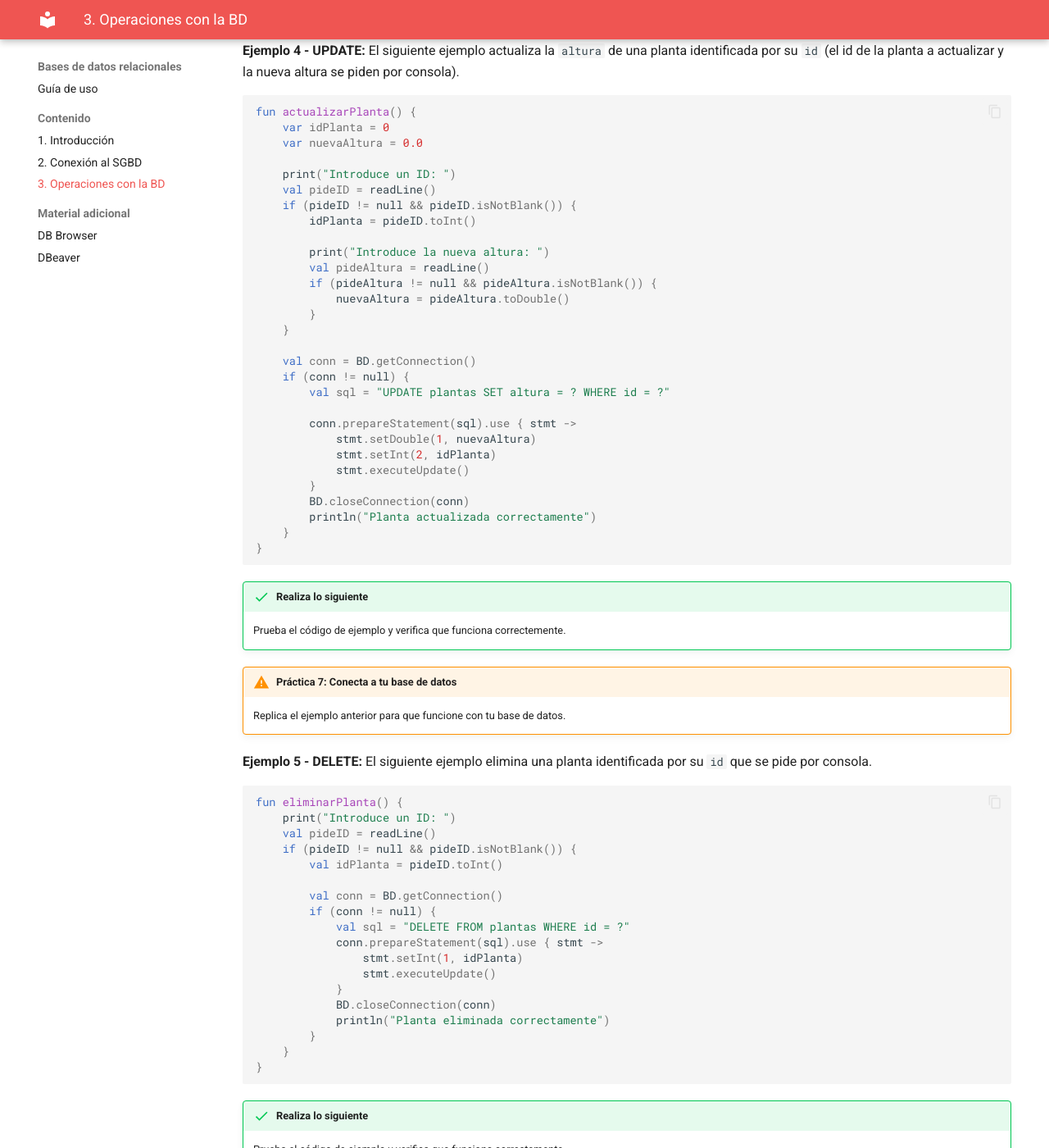
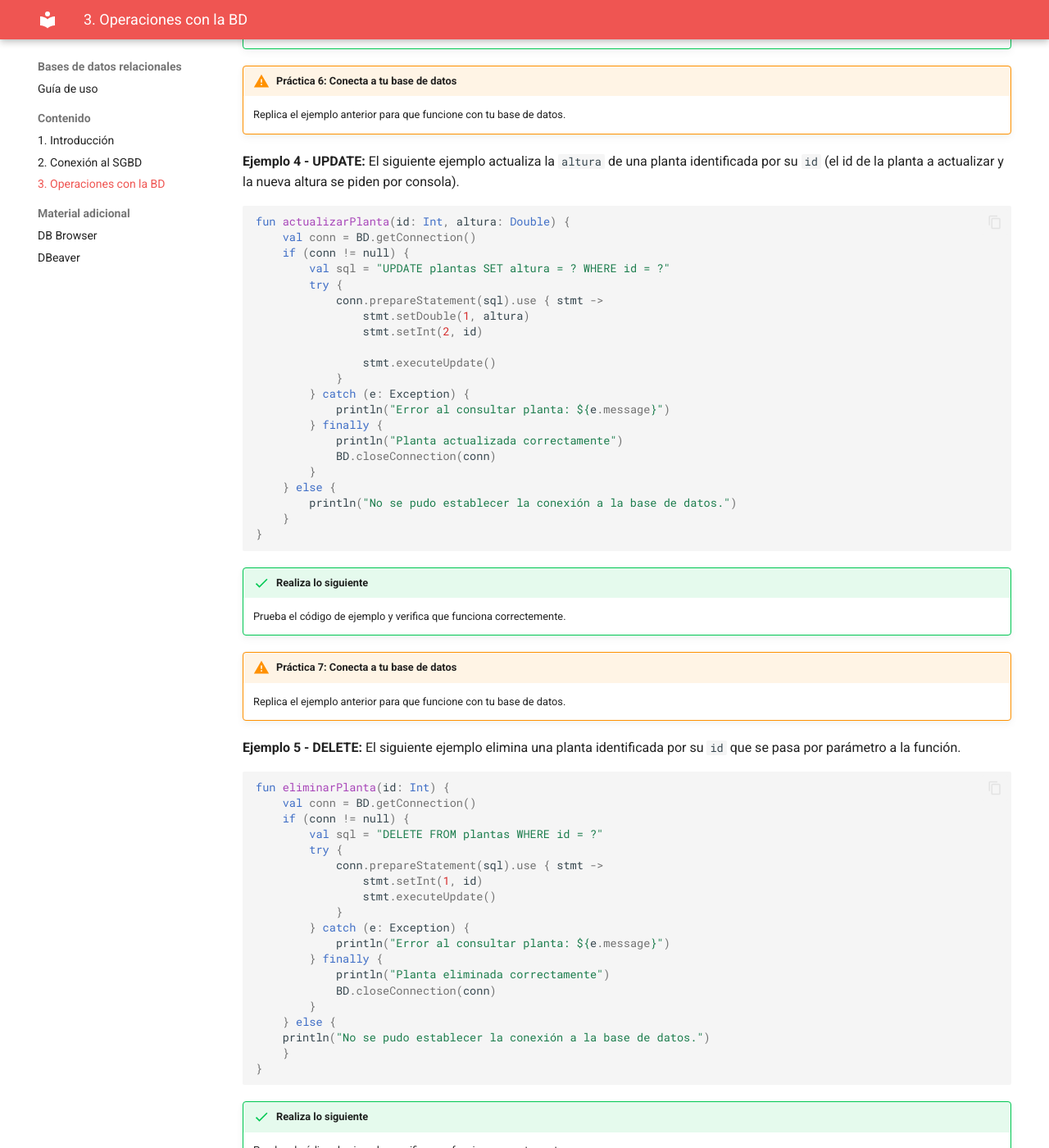
Before and after one commit to bpaterna/AD_BD_REL, an MkDocs documentation site: the page built from docs/3_operaciones.md, in a window 1280 px wide and 1400 px high, scrolled down 4210 px. Shown: the whole window at 82% size. Built offline with MkDocs 1.6.1 and Material for MkDocs 9.7.7, drawn with Linux system fonts in a browser that asks for light colours; some of the changed text lies outside the part shown.

Commit message:
Update 3_operaciones.md

````diff
--- a/docs/3_operaciones.md
+++ b/docs/3_operaciones.md
@@ -15,7 +15,7 @@ En **JDBC** (Java Database Connectivity), las operaciones sobre la base de datos
 | Ejecutar muchas veces con distintos valores         | `PreparedStatement` |
 | Crear tablas o sentencias SQL complejas que no cambian | `CreateStatement`
 
----
+
 - Los métodos **executeQuery()**, **executeUpdate()** y **execute()** se utilizan para ejecutar sentencias SQL, pero se usan en contextos diferentes. A continuación se muestra una tabla con el uso de cada uno:
 
 
@@ -26,7 +26,6 @@ Método|	Uso principal|	Tipo de sentencia SQL|	Resultado que devuelve
 **execute()**|No se sabe de antemano qué tipo de sentencia SQL se va a ejecutar (consulta o modificación)| Sentencias SQL que pueden devolver varios resultados| Booleano **true** si el resultado es un ResultSet (SELECT) y **false** si el resultado es un entero (INSERT, UPDATE, DELETE,CREATE, ALTER)
 
 
----
 
 <span class="mi_h2">Buenas prácticas</span>
 
@@ -54,33 +53,39 @@ Si no utilizas **use {}** en Kotlin (o try-with-resources en Java), entonces deb
 
 <span class="mi_h2">Ejemplos en SQlite</span>
 
-Los siguientes ejemplos se han realizado sobre la tabla `plantas`de la BD `plantas.sqlite` y se ha utilizado las funciones de conexión y desconexión programadas anteriormente en un objeto en un archivo **.kt** separado
+Los siguientes ejemplos se han realizado sobre la tabla `plantas`de la BD `plantas.sqlite` y se ha utilizado las funciones de conexión y desconexión programadas anteriormente en un objeto en un archivo **.kt** separado.
 
 
-**Ejemplo 1 - Consulta sin parámetros:** El siguiente ejemplo consulta toda la infromación de las plantas y la mustra por consola de forma ordenada:
+**Ejemplo 1 - Consulta sin parámetros:** El siguiente ejemplo consulta toda la información de las plantas y la muestra por consola.
 
 ``` kotlin
 fun consultarPlantas() {
     val conn = BD.getConnection()
     if (conn != null) {
         val sql = "SELECT * FROM plantas"
-        conn.prepareStatement(sql).use { stmt ->
+        try {
+            conn.createStatement().use { stmt ->
+                stmt.executeQuery(sql).use { rs ->
+                    println("Plantas encontradas:")
 
-            stmt.executeQuery().use { rs ->
-                println("Plantas encontradas:")
+                    while (rs.next()) {
+                        val idPlanta = rs.getInt("id")
+                        val nombreComun = rs.getString("nombre_comun")
+                        val nombreCientifico = rs.getString("nombre_cientifico")
+                        val frecuenciaRiego = rs.getInt("frecuencia_riego")
+                        val altura = rs.getDouble("altura")
 
-                while (rs.next()) {
-                    val idPlanta = rs.getString("id")
-                    val nombreComun = rs.getString("nombre_comun")
-                    val nombreCientifico = rs.getString("nombre_cientifico")
-                    val frecuenciaRiego = rs.getInt("frecuencia_riego")
-                    val altura = rs.getDouble("altura")
-
-                    println("- $idPlanta: $nombreComun ($nombreCientifico). Frecuencia de riego: $frecuenciaRiego, altura: $altura")
+                        println("- $idPlanta: $nombreComun ($nombreCientifico). Frecuencia de riego: $frecuenciaRiego días, altura: $altura m")
+                    }
                 }
             }
+        } catch (e: Exception) {
+            println("Error al consultar plantas: ${e.message}")
+        } finally {
+            BD.closeConnection(conn)
         }
-        BD.closeConnection(conn)
+    } else {
+        println("No se pudo establecer la conexión a la base de datos.")
     }
 }
 ```
@@ -92,7 +97,7 @@ fun consultarPlantas() {
     Replica el ejemplo anterior para que funcione con tu base de datos.
 
 
-**Ejemplo 2 - Consulta con parámetros:** El siguiente ejemplo consulta la infromación de la planta cuyo ID coincide con el pasado como parámetro:
+**Ejemplo 2 - Consulta con parámetros:** El siguiente ejemplo consulta la infromación de la planta cuyo ID coincide con el pasado como parámetro.
 
 ``` kotlin
 fun consultarPlantaPorId(id: Int) {
@@ -149,16 +154,22 @@ fun insertarPlanta() {
         val altura = 8.5
 
         val sql = "INSERT INTO plantas (nombre_comun, nombre_cientifico, frecuencia_riego, altura) VALUES (?, ?, ?, ?)"
-
-        conn.prepareStatement(sql).use { stmt ->
-            stmt.setString(1, nombreComun)
-            stmt.setString(2, nombreCientifico)
-            stmt.setInt(3, frecuenciaRiego)
-            stmt.setDouble(4, altura)
-            stmt.executeUpdate()
+        try {
+            conn.prepareStatement(sql).use { stmt ->
+                stmt.setString(1, nombreComun)
+                stmt.setString(2, nombreCientifico)
+                stmt.setInt(3, frecuenciaRiego)
+                stmt.setDouble(4, altura)
+                stmt.executeUpdate()
+            }
+        } catch (e: Exception) {
+            println("Error al consultar planta: ${e.message}")
+        } finally {
+            println("Planta insertada correctamente")
+            BD.closeConnection(conn)
         }
-        BD.closeConnection(conn)
-        println("Planta insertada correctamente")
+    } else {
+        println("No se pudo establecer la conexión a la base de datos.")
     }
 }
 ```
@@ -173,33 +184,25 @@ fun insertarPlanta() {
 **Ejemplo 4 - UPDATE:**  El siguiente ejemplo actualiza la `altura` de una planta identificada por su `id` (el id de la planta a actualizar y la nueva altura se piden por consola).
 
 ``` kotlin
-fun actualizarPlanta() {
-    var idPlanta = 0
-    var nuevaAltura = 0.0
-
-    print("Introduce un ID: ")
-    val pideID = readLine()
-    if (pideID != null && pideID.isNotBlank()) {
-        idPlanta = pideID.toInt()
-
-        print("Introduce la nueva altura: ")
-        val pideAltura = readLine()
-        if (pideAltura != null && pideAltura.isNotBlank()) {
-            nuevaAltura = pideAltura.toDouble()
-        }
-    }
-
+fun actualizarPlanta(id: Int, altura: Double) {
     val conn = BD.getConnection()
     if (conn != null) {
         val sql = "UPDATE plantas SET altura = ? WHERE id = ?"
+        try {
+            conn.prepareStatement(sql).use { stmt ->
+                stmt.setDouble(1, altura)
+                stmt.setInt(2, id)
 
-        conn.prepareStatement(sql).use { stmt ->
-            stmt.setDouble(1, nuevaAltura)
-            stmt.setInt(2, idPlanta)
-            stmt.executeUpdate()
+                stmt.executeUpdate()
+            }
+        } catch (e: Exception) {
+            println("Error al consultar planta: ${e.message}")
+        } finally {
+            println("Planta actualizada correctamente")
+            BD.closeConnection(conn)
         }
-        BD.closeConnection(conn)
-        println("Planta actualizada correctamente")
+    } else {
+        println("No se pudo establecer la conexión a la base de datos.")
     }
 }
 ```
@@ -211,25 +214,26 @@ fun actualizarPlanta() {
     Replica el ejemplo anterior para que funcione con tu base de datos.
 
 
-**Ejemplo 5 - DELETE:** El siguiente ejemplo elimina una planta identificada por su `id` que se pide por consola.
+**Ejemplo 5 - DELETE:** El siguiente ejemplo elimina una planta identificada por su `id` que se pasa por parámetro a la función.
 
 ``` kotlin
-fun eliminarPlanta() {
-    print("Introduce un ID: ")
-    val pideID = readLine()
-    if (pideID != null && pideID.isNotBlank()) {
-        val idPlanta = pideID.toInt()
-
-        val conn = BD.getConnection()
-        if (conn != null) {
-            val sql = "DELETE FROM plantas WHERE id = ?"
+fun eliminarPlanta(id: Int) {
+    val conn = BD.getConnection()
+    if (conn != null) {
+        val sql = "DELETE FROM plantas WHERE id = ?"
+        try {
             conn.prepareStatement(sql).use { stmt ->
-                stmt.setInt(1, idPlanta)
+                stmt.setInt(1, id)
                 stmt.executeUpdate()
             }
+        } catch (e: Exception) {
+            println("Error al consultar planta: ${e.message}")
+        } finally {
+            println("Planta eliminada correctamente")
             BD.closeConnection(conn)
-            println("Planta eliminada correctamente")
         }
+    } else {
+    println("No se pudo establecer la conexión a la base de datos.")
     }
 }
 ```
````
